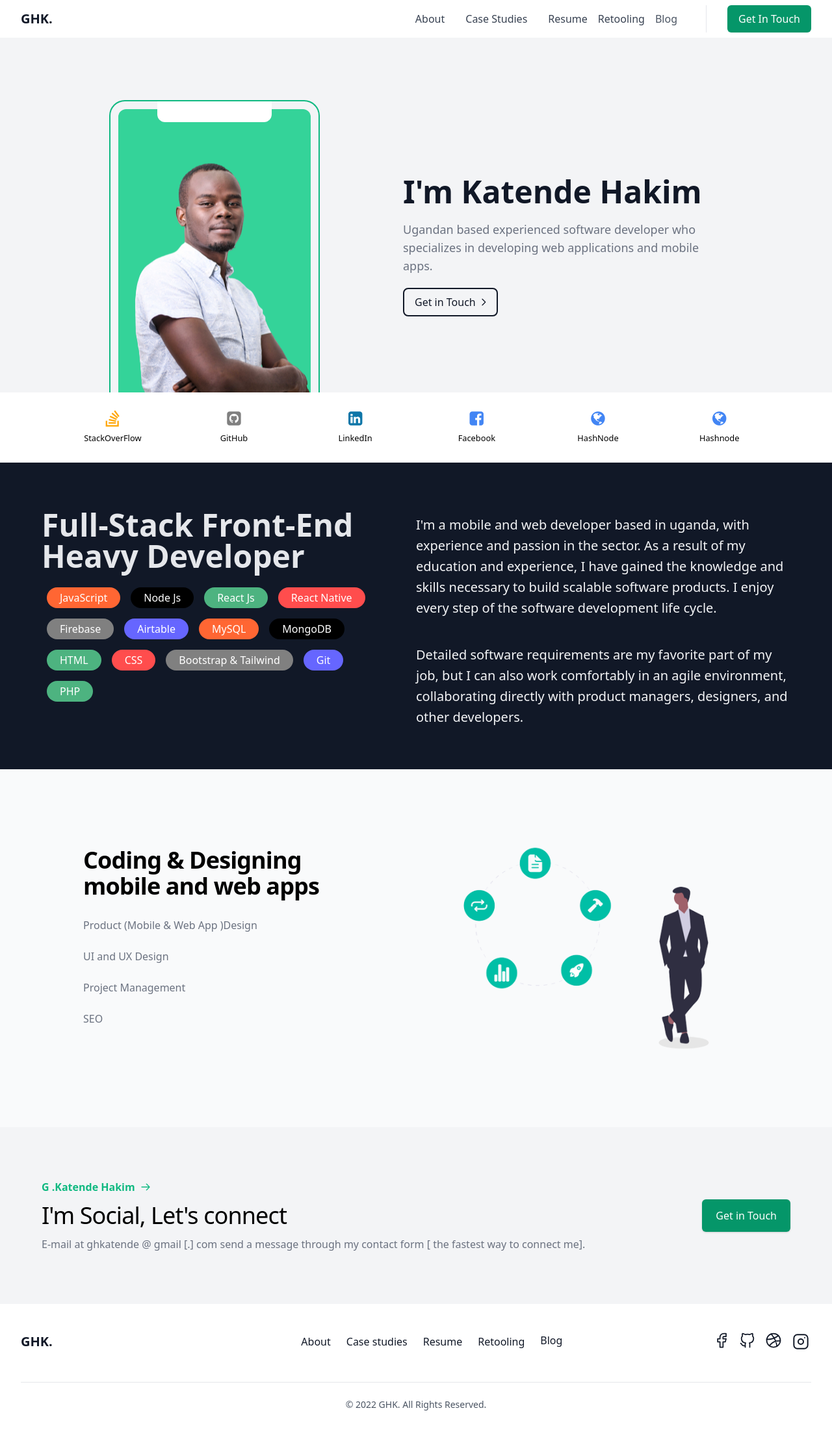
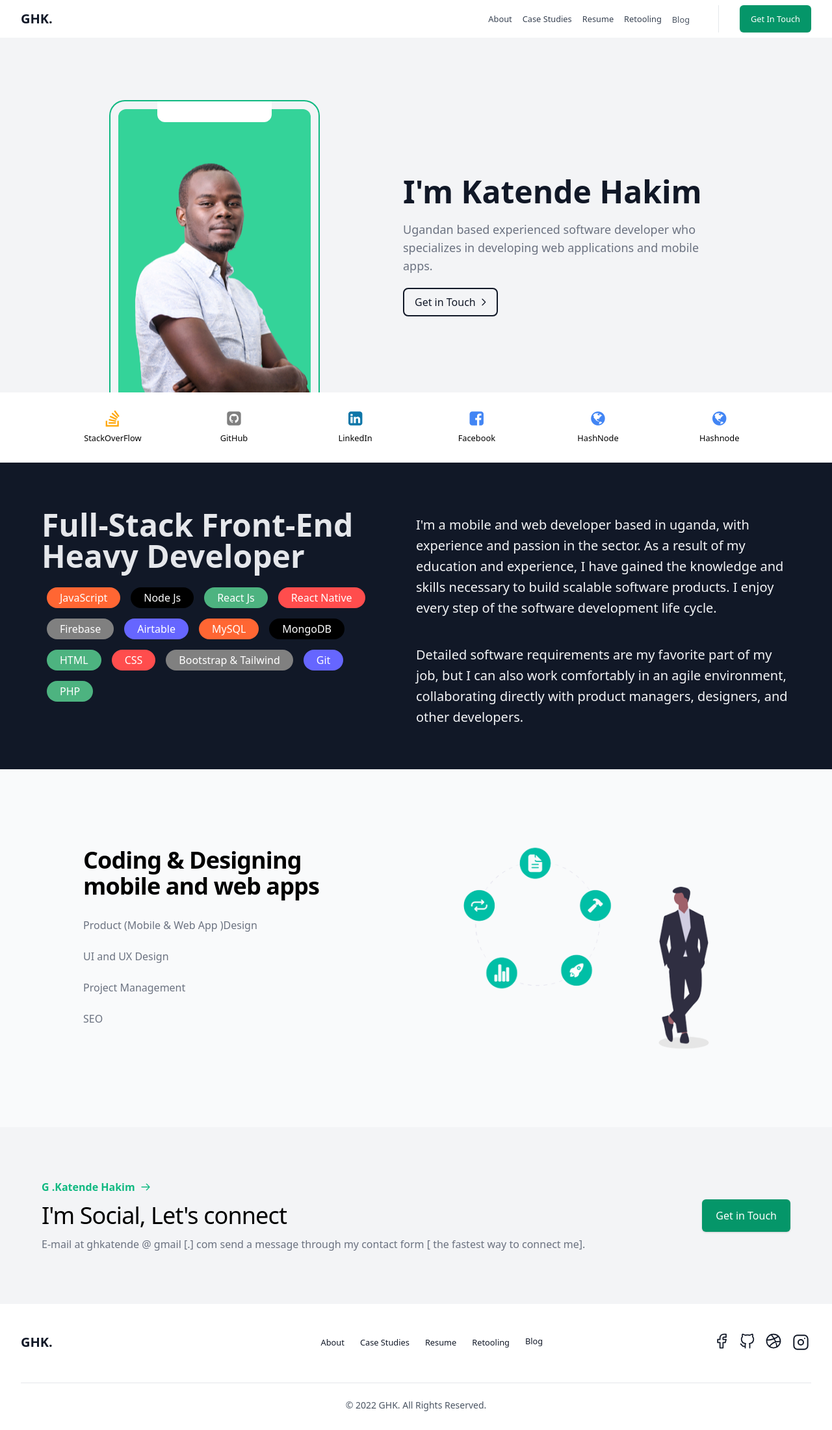
Before and after one commit to kigh143/ghkatende, a Next.js app: page / in a window 1280 px wide. Shown: the whole page at 65% size. Built offline with nearby package versions, Linux system fonts and the light colour scheme.

Commit message:
fixed the app icon

```diff
--- a/components/Footer.tsx
+++ b/components/Footer.tsx
@@ -20,7 +20,7 @@ const Footer: NextPage = () => {
                 href="/"
                 className="box-border items-center block w-full px-4 text-base font-normal leading-normal text-gray-900 no-underline border-solid cursor-pointer hover:text-blue-600 focus-within:text-blue-700 sm:px-0 sm:text-left"
               >
-                About
+                <small>About</small>
               </Link>
             </li>
             <li className="relative mt-2 leading-7 text-left text-gray-900 border-0 border-gray-200 md:border-b-0 md:mt-0">
@@ -28,7 +28,7 @@ const Footer: NextPage = () => {
                 href="/projects"
                 className="box-border items-center block w-full px-4 text-base font-normal leading-normal text-gray-900 no-underline border-solid cursor-pointer hover:text-blue-600 focus-within:text-blue-700 sm:px-0 sm:text-left"
               >
-                Case studies
+                <small>Case Studies</small>
               </Link>
             </li>
             <li className="relative mt-2 leading-7 text-left text-gray-900 border-0 border-gray-200 md:border-b-0 md:mt-0">
@@ -36,7 +36,7 @@ const Footer: NextPage = () => {
                 href="/resume"
                 className="box-border items-center block w-full px-4 text-base font-normal leading-normal text-gray-900 no-underline border-solid cursor-pointer hover:text-blue-600 focus-within:text-blue-700 sm:px-0 sm:text-left"
               >
-                Resume
+                <small>Resume</small>
               </Link>
             </li>
             <li className="relative mt-2 leading-7 text-left text-gray-900 border-0 border-gray-200 md:border-b-0 md:mt-0">
@@ -44,7 +44,7 @@ const Footer: NextPage = () => {
                 href="/retooling"
                 className="box-border items-center block w-full px-4 text-base font-normal leading-normal text-gray-900 no-underline border-solid cursor-pointer hover:text-blue-600 focus-within:text-blue-700 sm:px-0 sm:text-left"
               >
-                Retooling
+                <small>Retooling</small>
               </Link>
             </li>
             <li className="relative mt-2 leading-7 text-left text-gray-900 border-0 border-gray-200 md:border-b-0 md:mt-0">
@@ -53,7 +53,7 @@ const Footer: NextPage = () => {
                 target={"_blank"}
                 className="box-border items-center block w-full px-4 text-base font-normal leading-normal text-gray-900 no-underline border-solid cursor-pointer hover:text-blue-600 focus-within:text-blue-700 sm:px-0 sm:text-left"
               >
-                Blog
+                <small>Blog</small>
               </a>
             </li>
           </ul>
--- a/components/Header.tsx
+++ b/components/Header.tsx
@@ -57,36 +57,45 @@ const Header: NextPage<any> = ({ title, description, keywords }) => {
 
           <div className="relative flex flex-col md:flex-row">
             <nav className="flex flex-wrap items-center pt-3 pb-5 mb-4 text-base border-b border-gray-200 md:pt-0 md:mb-0 md:border-b-0 md:pr-3 md:mr-3 md:border-r md:pb-0">
+              <small className="mx-2">
                 <Link
                   href="/"
-                className="leading-6 text-gray-600 hover:text-gray-900"
+                  className="box-border items-center block w-full px-4 text-base font-normal leading-normal text-gray-900 no-underline border-solid cursor-pointer hover:text-blue-600 focus-within:text-blue-700 sm:px-0 sm:text-left mx-2"
                 >
-                <span className=" cursor-pointer mx-2">About</span>
+                  About
                 </Link>
+              </small>
+              <small className="mx-2">
                 <Link
                   href="/projects"
-                className="leading-6 text-gray-600 hover:text-gray-900"
+                  className="box-border items-center block w-full px-4 text-base font-normal leading-normal text-gray-900 no-underline border-solid cursor-pointer hover:text-blue-600 focus-within:text-blue-700 sm:px-0 sm:text-left mx-2"
                 >
-                <span className="cursor-pointer mx-6">Case Studies</span>
+                  Case Studies
                 </Link>
+              </small>
+              <small className="mx-2">
                 <Link
                   href="/resume"
-                className="leading-6 text-gray-600 hover:text-gray-900"
+                  className="box-border items-center block w-full px-4 text-base font-normal leading-normal text-gray-900 no-underline border-solid cursor-pointer hover:text-blue-600 focus-within:text-blue-700 sm:px-0 sm:text-left mx-2"
                 >
-                <span className="cursor-pointer  mx-2">Resume</span>
+                  Resume
                 </Link>
+              </small>
+              <small className="mx-2">
                 <Link
                   href="/retooling"
-                className="leading-6 text-gray-600 hover:text-gray-900"
+                  className="box-border items-center block w-full px-4 text-base font-normal leading-normal text-gray-900 no-underline border-solid cursor-pointer hover:text-blue-600 focus-within:text-blue-700 sm:px-0 sm:text-left mx-2"
                 >
-                <span className="mx-2 cursor-pointer ">Retooling</span>
+                  Retooling
                 </Link>
+              </small>
+
               <a
                 href="https://ghkatende.hashnode.dev/"
                 target={"_blank"}
                 className="cursor-pointer leading-6 text-gray-600 md:mr-6 hover:text-gray-900"
               >
-                <span className="mx-2 cursor-pointer ">Blog</span>
+                <small className="mx-2 cursor-pointer ">Blog</small>
               </a>
             </nav>
             <div className="inline-flex items-center justify-center ml-5 space-x-4 md:space-x-10 md:justify-end">
@@ -94,7 +103,7 @@ const Header: NextPage<any> = ({ title, description, keywords }) => {
                 href="mailto:ghkatende@gmail.com"
                 className="inline-flex items-center justify-center px-4 py-2 text-base font-medium leading-6 text-white whitespace-no-wrap bg-green-600 border border-transparent rounded-md shadow-sm hover:bg-green-500 focus:outline-none focus:ring-2 focus:ring-offset-2 focus:ring-green-600"
               >
-                Get In Touch
+                <small>Get In Touch</small>
               </a>
             </div>
           </div>
```
Lines whose indentation alone changed are shown as unchanged.
